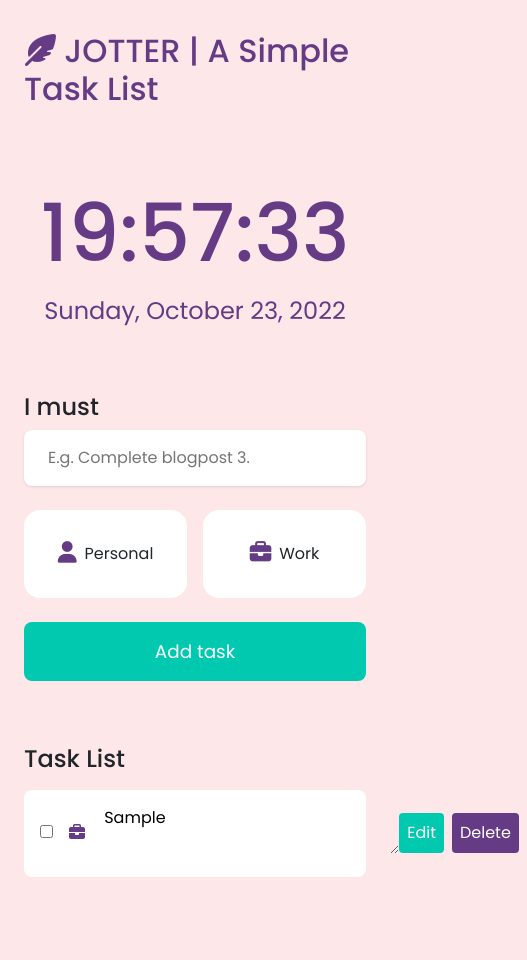
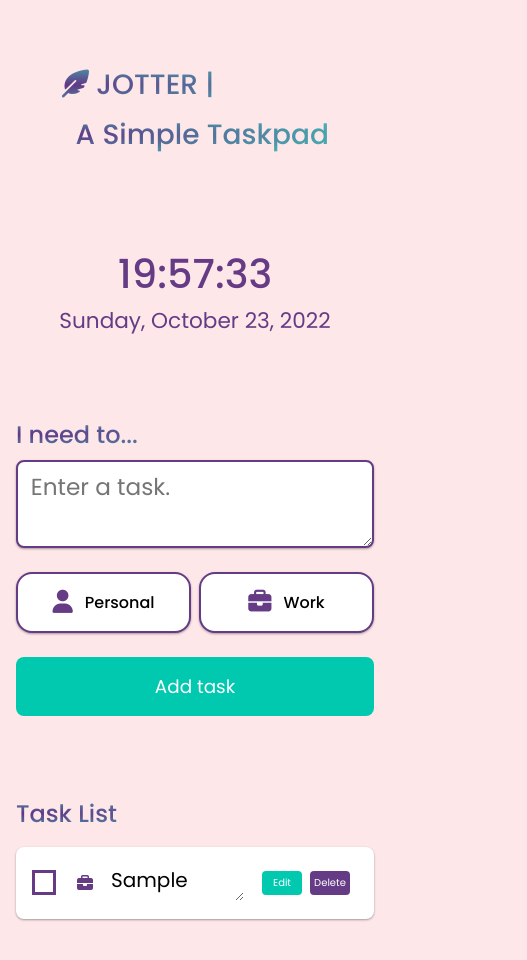
Before and after one commit to Zeenuxo/jotter, a website: page index.html in a window 390 px wide. Both pictures are taken after typing "Sample" into the empty fields and a click on the input "Add task". Shown: the whole page, 527 px wide, since content can reach past the window. Before the commit the page ends 909 px from the top, so only its background shows below. Drawn offline with nearby package versions, Linux system fonts and the light colour scheme.

Commit message:
changes to index.html

```diff
--- a/app.js
+++ b/app.js
@@ -64,6 +64,7 @@ function showtasklist (){
 
 
         // Add Classes to the Elements
+        input.classList.add('checkbox');
         taskitems.classList.add('taskitems');
         taskcontent.classList.add('taskcontent');
         taskbuttons.classList.add('taskbuttons');
--- a/index.html
+++ b/index.html
@@ -5,9 +5,6 @@
       <meta charset="utf-8">
       <meta name="viewport" content="width=device-width, initial-scale=1">
       <title>Jotter | A Simple 'To-Do' Web Application</title>
-
-      <link href="https://cdn.jsdelivr.net/npm/bootstrap@5.2.2/dist/css/bootstrap.min.css" rel="stylesheet"
-      integrity="sha384-Zenh87qX5JnK2Jl0vWa8Ck2rdkQ2Bzep5IDxbcnCeuOxjzrPF/et3URy9Bv1WTRi" crossorigin="anonymous">
 
       <!--FontAwesome-->
       <link rel="stylesheet" href="https://cdnjs.cloudflare.com/ajax/libs/font-awesome/6.2.0/css/all.min.css" integrity="sha512-xh6O/CkQoPOWDdYTDqeRdPCVd1SpvCA9XXcUnZS2FmJNp1coAFzvtCN9BmamE+4aHK8yyUHUSCcJHgXloTyT2A==" crossorigin="anonymous" referrerpolicy="no-referrer" />
@@ -21,10 +18,13 @@
 <main class="app">
 
 
+      <div class="container">
+
 
       <!-- APP INTRO -->
       <section class="intro">
-      <h3> <i class="fa-sharp fa-solid fa-feather-pointed"></i> JOTTER | A Simple Task List</h3>
+      <div><h3> <i class="fa-sharp fa-solid fa-feather-pointed"></i> JOTTER | </h3></div>
+      <div><h3>&nbsp; A Simple Taskpad</h3></div>
       </section>
 
 
@@ -45,11 +45,11 @@
 
       <!-- TASK UI -->
       <section class="taskui">
-      <h3>I must </h3>
+      <h3>I need to...</h3>
 
       <!-- Taskbar to enter task -->
       <form id="taskform">
-      <input type="text" name="taskbar" id="taskbar" placeholder="E.g. Complete blogpost 3."/>
+      <textarea class="taskbar" type="text" name="taskbar" id="taskbar" placeholder="Enter a task."></textarea>
 
 
       <!-- Select Task Priority -->
@@ -123,23 +123,12 @@
       </div>
       </section>
 
+</div>
+</main>
 
 
 
-
-</main>
-
       <!--JQuery first, then Popper, then Bootsrap-->
-
-      <!--Popper-->
-      <script src="https://cdn.jsdelivr.net/npm/@popperjs/core@2.11.6/dist/umd/popper.min.js"
-        integrity="sha384-oBqDVmMz9ATKxIep9tiCxS/Z9fNfEXiDAYTujMAeBAsjFuCZSmKbSSUnQlmh/jp3"
-        crossorigin="anonymous"></script>
-
-      <!--Bootstrap.min-->
-      <script src="https://cdn.jsdelivr.net/npm/bootstrap@5.2.2/dist/js/bootstrap.min.js"
-        integrity="sha384-IDwe1+LCz02ROU9k972gdyvl+AESN10+x7tBKgc9I5HFtuNz0wWnPclzo6p9vxnk"
-        crossorigin="anonymous"></script>
 
       <!--App.js-->
       <script src="app.js"></script>
--- a/style.css
+++ b/style.css
@@ -7,7 +7,7 @@
     --text: #17181e;
     --light: #00c9b0;
     --dark:  #653b85;
-    --shadow: 0 1px 3px rgba(0,0,0,0.1);
+    --shadow: rgba(0, 0, 0, 0.12) 0px 1px 3px, rgba(0, 0, 0, 0.24) 0px 1px 2px;
 }
 
 /* RESET */
@@ -35,10 +35,8 @@ body{
 }
 
 section{
-    margin-top: 2rem;
-    margin-bottom: 2rem;
-    padding-left: 1.5rem;
-    padding-right: 1.5rem;
+    margin-top: 3rem;
+    margin-bottom: 5rem;
 }
 
 h3 {
@@ -47,21 +45,88 @@ h3 {
     margin-bottom: 0.5rem;
 }
 
+
+.container{
+    margin-top: 6rem;
+    margin-left: 30rem;
+    margin-right: 30rem;
+}
+
+
+/*
+Introduction */
+.intro{
+    display: grid;
+    justify-content: center;
+    grid-auto-flow: column;
+}
+
+.intro h3{
+    background: #603585;
+    background: radial-gradient(ellipse farthest-corner at left center, #603585 0%, #40D1BE 100%);
+    -webkit-background-clip: text;
+    -webkit-text-fill-color: transparent;
+    font-size: 3.5rem;
+}
+
+
+
+
+/* DYNAMIC TIME & DATE */
+.timedate{
+    display: grid;
+    justify-items: center;
+}
+
+.time {
+    color: var(--dark);
+    font-size: 5rem;
+    font-weight: 500;
+}
+
+.date {
+    color: var(--dark);
+    font-size: 1.5rem;
+    font-weight: 400;
+}
+
+
+
+
+/* Section Margins */
+.clock{
+    margin-top: 4rem;
+}
+
+.taskui{
+    margin-top: 4rem;
+}
+
+.tasklist{
+    margin-top: 4rem;
+}
+
+
+
+
+
+/* Priority Icons */
 .fa-user{
-    font-size: 1.35rem;
-    margin-right: 0.5rem;
+    font-size: 1.45rem;
+    margin-right: 0.75rem;
+    color: var(--dark);
+}
+
+.fa-briefcase{
+    font-size: 1.45rem;
+    margin-right: 0.75rem;
     color: var(--dark);
 }
 
 
-.fa-briefcase{
-    font-size: 1.35rem;
-    margin-right: 0.5rem;
-    color: var(--dark);
-}
-
+/* Tasklist Small Icons */
 .icon{
-    font-size: 1rem;
+    font-size: 1.45rem;
     margin-right: 1.2rem;
     color: var(--dark);
 }
@@ -77,94 +142,95 @@ h3 {
 }
 
 
-.clock{
-    margin-top: 4rem;
-}
 
-.taskui{
-    margin-top: 4rem;
-}
 
-.tasklist{
-    margin-top: 4rem;
-}
 
-.intro h3{
-    background: -webkit-linear-gradient(#00c9b0 0%, #653b85 1%);
-    font-size: 2em;
+
+/* Taskbar */
+.taskui h3{
+    font-size: 2rem;
+    background: #603585;
+background: radial-gradient(ellipse farthest-corner at left center, #603585 0%, #40D1BE 100%);
 -webkit-background-clip: text;
 -webkit-text-fill-color: transparent;
 }
 
+.taskui textarea{
+    font-size: 1.45rem;
+    color: var(--text);
+}
 
-.taskui input[type="text"]{
-    display: block;
+.taskbar{
+    display: grid;
     width: 100%;
-    padding: 1rem 1.5rem;
+    padding: 0.5rem 0.8rem;
     color: var(--text);
     background-color: #FFF;
     border-radius: 0.5rem;
+    margin-bottom: 1.5rem;
     box-shadow: var(--shadow);
-    margin-bottom: 1.5rem;
+    border: 2px solid var(--dark);
 }
 
-
-.taskui .priority {
-    display:grid;
-    grid-template-columns: repeat(2, 1fr);
-    gap: 1rem;
-    margin-bottom: 1.5rem;
-    grid-auto-flow:column ;
+.taskbar:hover{
+    border: 2px solid var(--light);
 }
 
 
 
 
 
+/* Priority Buttons (Personal + Work) */
+.priority {
+    display:grid;
+    grid-template-columns: repeat(2, 1fr);
+    gap: 2rem;
+    margin-bottom: 1.5rem;
+    grid-auto-flow:column;
+}
 
-.priority label {
-    display: inline-block;
+.prior {
     background-color: #fff;
     border-radius: 1rem;
-    justify-content: center;
-    align-items: center;
     cursor: pointer;
+    box-shadow: var(--shadow);
+    border: 2px solid var(--dark);
 }
 
-
-.priority {
-    display: grid;
-    grid-template-columns: repeat(2, 1fr);
-    gap: 1rem;
-    margin-bottom: 1.5rem;
-    grid-auto-flow:column ;
+.prior:hover{
+    box-shadow: rgba(0, 0, 0, 0.16) 0px 3px 6px, rgba(0, 0, 0, 0.23) 0px 3px 6px;
+    cursor: pointer;
+    transition: ease-in-out 0.6s;
+    border: 2px solid var(--light);
+    opacity: 0.95;
 }
 
+/* Hide Radio button */
 .prior input[type="radio"] {
     position: absolute;
     opacity: 0;
 }
 
-
 .prior-content {
     display: flex;
-    padding: 2rem;
+    padding: 2.5rem;
     border-radius: 1rem;
     position: relative;
     justify-content: center;
+    font-size: 1.25rem;
+    font-weight: 500;
 }
-
 
 .prior input[type="radio"]:checked + .prior-content:after {
     content: "";
 }
 
-
 .prior input[type="radio"]:checked + .prior-content {
-    border: 2px solid var(--light);
     background: #fff;
     transition: ease-in 0.3s;
 }
+
+
 
 
 
@@ -186,8 +252,22 @@ h3 {
 
 
 
+
+
+/* Task List */
+.tasklist h3{
+    font-size: 2rem;
+background: #603585;
+background: radial-gradient(ellipse farthest-corner at left center, #603585 0%, #40D1BE 100%);
+-webkit-background-clip: text;
+-webkit-text-fill-color: transparent;
+}
+
+
+
 .tasknote{
     margin: 1rem 0;
+
 }
 
 .taskitems {
@@ -197,6 +277,7 @@ h3 {
     padding: 1rem;
     border-radius: 0.5rem;
     margin-bottom: 1rem;
+    box-shadow: var(--shadow);
 }
 
 .taskitems label{
@@ -206,9 +287,22 @@ h3 {
 }
 
 .taskcontent {
-    flex: 1 1 0%;
-    color: var(--dark);
-    font-size: 1rem;
+    display: grid;
+    width: 80%;
+    height: 2.5rem;
+    color: var(--text);
+    border-radius: 0.5rem;
+    margin-right: 1rem;
+    border: 2px solid #fff;
+}
+
+.taskcontent textarea{
+    font-size: 1.25rem;
+}
+
+.taskcontent:hover{
+    border: 2px solid var(--light);
+    box-shadow: var(--shadow);
 }
 
 
@@ -236,36 +330,192 @@ opacity: 0.75;
 
 /* Task Button - Edit & Delete */
 .taskbuttons .edit{
+    width: 70px;
     color: #fff;
     background-color: var(--light);
 }
 
 .taskbuttons .delete{
+    width: 70px;
     color: #fff;
     background-color: var(--dark);
 }
 
 .done textarea{
+    color: var(--text);
     text-decoration: line-through;
+    text-decoration-color: var(--dark);
+    text-decoration-thickness: 0.18rem;
 }
 
 
 
 
-/* DYNAMIC TIME & DATE */
-.timedate{
+.checkbox {
+    position: relative;
+    top: -0.375rem;
+    margin: 0 1rem 0 0;
+    cursor: pointer;
+  }
+  .checkbox:before {
+    -webkit-transition: all 0.3s ease-in-out;
+    -moz-transition: all 0.3s ease-in-out;
+    transition: all 0.3s ease-in-out;
+    content: "";
+    position: absolute;
+    left: 0;
+    z-index: 1;
+    width: 1.1rem;
+    height: 1.2rem;
+    border: 3px solid var(--dark);
+  }
+  .checkbox:checked:before {
+    -webkit-transform: rotate(-45deg);
+    -moz-transform: rotate(-45deg);
+    -ms-transform: rotate(-45deg);
+    -o-transform: rotate(-45deg);
+    transform: rotate(-45deg);
+    height: 0.5rem;
+    border-color: var(--light);
+    border-top-style: none;
+    border-right-style: none;
+  }
+  .checkbox:after {
+    content: "";
+    position: absolute;
+    top: -0.125rem;
+    left: 0;
+    width: 1.1rem;
+    height: 1.1rem;
+    background: #fff;
+    cursor: pointer;
+  }
+
+
+
+.footer{
     display: grid;
-    justify-items: center;
+
+}
+
+
+
+
+
+
+
+/*===========================================================================================*/
+/*================== DEVICE BREAKPOINTS FOR MEDIA QUERY =====================================*/
+/*===========================================================================================*/
+
+
+
+
+/*================== LAPTOP/ SMALL DESKTOP ==================================================================================================================================================================================*/
+@media only screen and (min-width: 1024px) and (max-width: 1980px) {
+    .container{
+        margin-top: 6rem;
+        margin-left: 12rem;
+        margin-right: 12rem;
+    }
+}
+
+/*================== TABLET ==================================================================================================================================================================================*/
+@media only screen and (min-width: 768px) and (max-width: 1023px) {
+
+.container{
+    margin-top: 4rem;
+    margin-left: 6rem;
+    margin-right: 6rem;
+}
+
+.intro h3{
+    font-size: 2.35rem;
+}
+}
+
+
+/*================== SMARTPHONE ==================================================================================================================================================================================*/
+@media only screen and (min-width: 320px) and (max-width: 767px) {
+
+
+.container{
+    margin-top: 4rem;
+    margin-left: 1rem;
+    margin-right: 1rem;
+}
+
+
+    .intro h3{
+        font-size: 1.75rem;
+    }
+
+    .intro{
+        grid-auto-flow: row;
+        justify-content: center;
     }
 
     .time {
-    color: var(--dark);
-    font-size: 5rem;
+        font-size: 2.5rem;
+    }
+
+    .date {
+        font-size: 1.35rem;
+    }
+
+    .priority {
+        display: grid;
+        grid-auto-flow:row;
+    }
+
+    .priority{
+        column-gap: 0.5rem;
+    }
+
+    .prior-content {
+        padding: 1rem;
+        font-size: 1rem;
         font-weight: 500;
     }
 
-.date {
-    color: var(--dark);
+    .taskui h3{
         font-size: 1.5rem;
-    font-weight: 400;
     }
+
+    .tasklist h3{
+        font-size: 1.5rem;
+    }
+
+
+/* Task Button - Edit & Delete */
+.taskbuttons .edit{
+    width: 40px;
+}
+
+.taskbuttons .delete{
+    width: 40px;
+}
+
+.taskbuttons button{
+
+    padding: 0.25rem;
+    font-size: 10px;
+
+}
+
+.icon{
+    font-size: 1rem;
+    margin-right: 1rem;
+}
+
+.taskcontent{
+    width: 85%;
+    font-size: 0.75rem;
+}
+
+.done textarea{
+    text-decoration-thickness: 0.05rem;
+}
+
+
+}
```
Also changed, not shown: about.html (deleted), img/Edit.png (added), img/Jotter app.png (added), img/Save.png (added), timer.html (added). Lines whose indentation alone changed are shown as unchanged.
